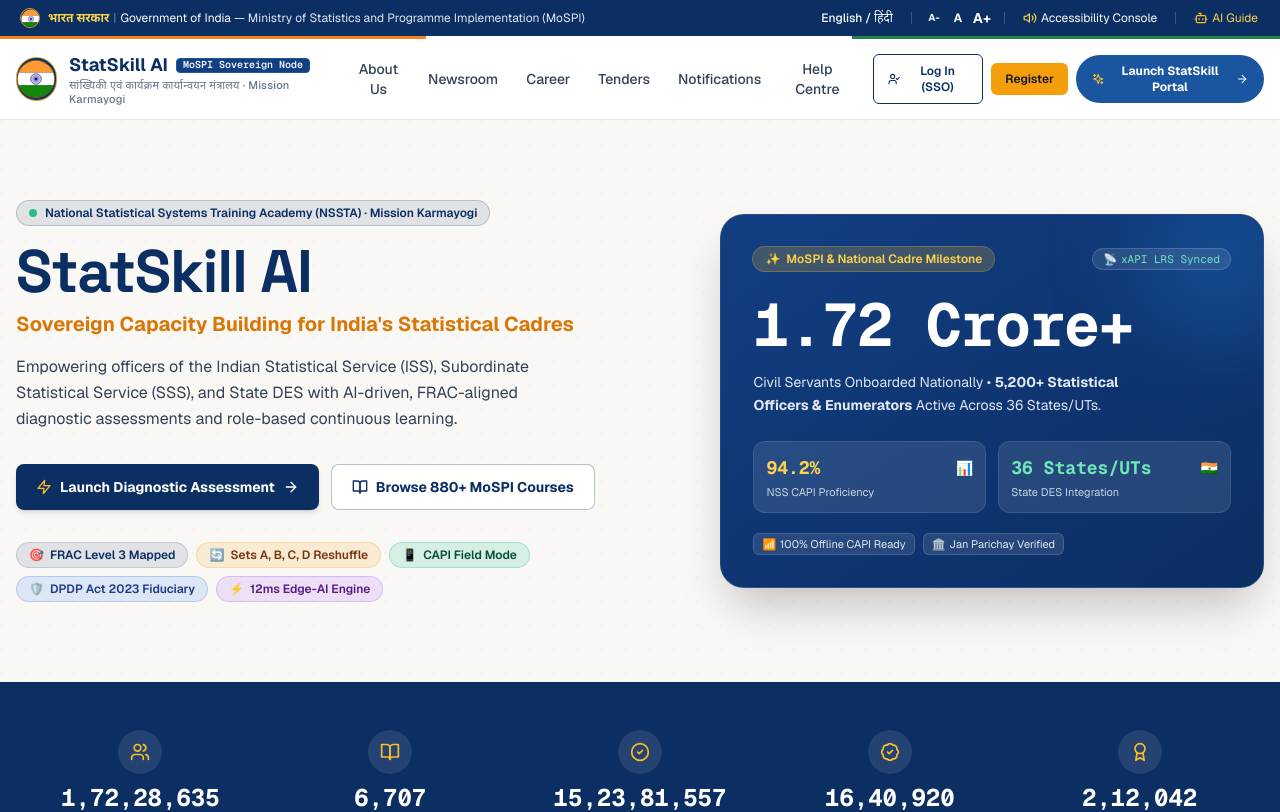
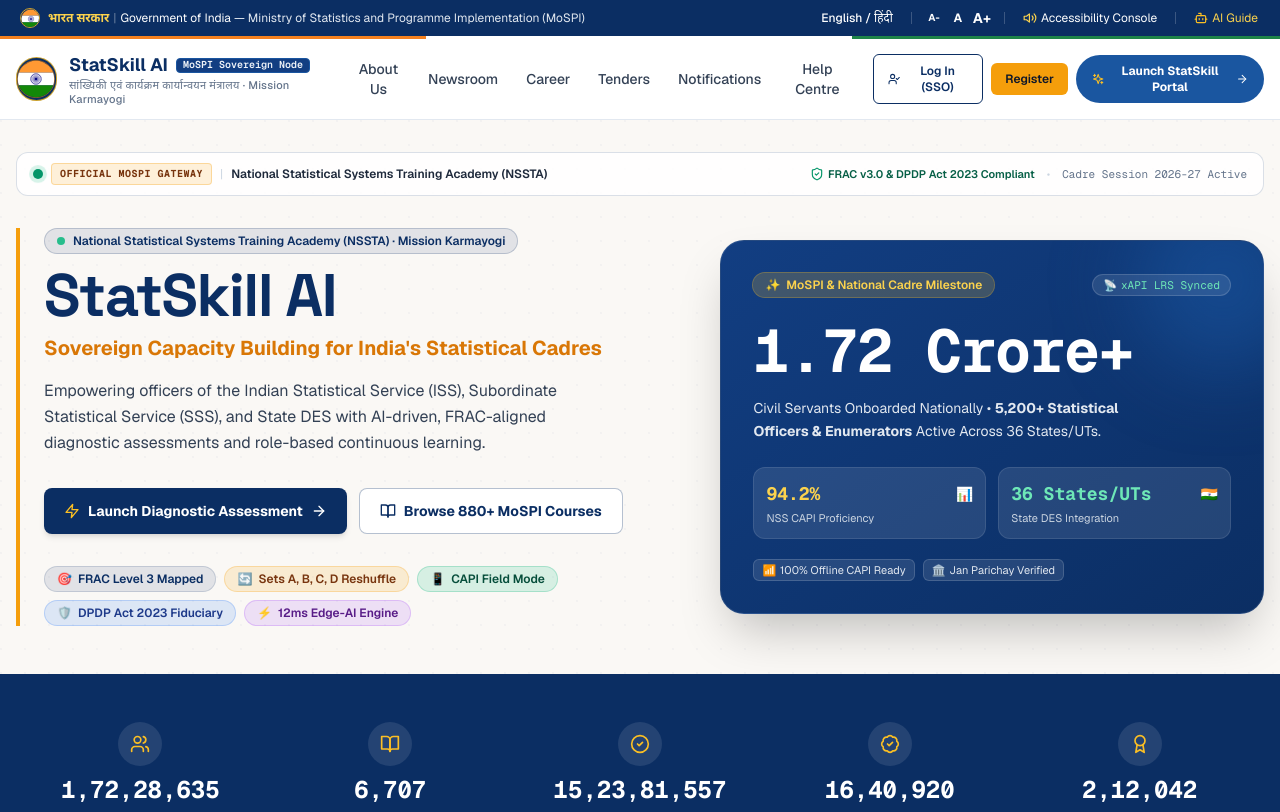
Before and after one commit to DgrnBoi/statskill-ai, a React (Vite) app in the folder frontend/: page / in a window 1280 px wide. Shown: the top 812 px of the page. Built offline with nearby package versions, Linux system fonts and the light colour scheme.

Commit message:
feat(landing-courses): fill hero red space with sovereign ticker and anchor accent, guarantee course catalog visibility with verified fallback

```diff
--- a/frontend/src/components/landing/LandingHero.tsx
+++ b/frontend/src/components/landing/LandingHero.tsx
@@ -19,14 +19,42 @@
           backgroundSize: '24px 24px',
         }}
       />
-      <div className="relative mx-auto grid max-w-7xl items-center gap-10 px-4 py-14 md:py-20 lg:grid-cols-[1.1fr_0.9fr]">
+      <div className="relative mx-auto max-w-7xl px-4 pt-6 pb-10 md:pt-8 md:pb-12">
+        {/* Top Sovereign Announcement & Cadre Dispatch Strip */}
+        <div className="mb-8 flex flex-wrap items-center justify-between gap-2.5 rounded-xl border border-[#0B2E63]/15 bg-white/85 px-4 py-2.5 text-xs backdrop-blur-xs shadow-2xs">
+          <div className="flex flex-wrap items-center gap-2 font-medium text-[#0B2E63]">
+            <span className="relative flex h-2.5 w-2.5">
+              <span className="absolute inline-flex h-full w-full animate-ping rounded-full bg-emerald-500 opacity-75"></span>
+              <span className="relative inline-flex h-2.5 w-2.5 rounded-full bg-emerald-600"></span>
+            </span>
+            <span className="rounded border border-amber-500/30 bg-amber-500/15 px-2 py-0.5 font-mono text-[10px] font-extrabold uppercase tracking-wider text-amber-900">
+              Official MoSPI Gateway
+            </span>
+            <span className="font-light text-slate-300">|</span>
+            <span className="font-semibold text-slate-800">
+              National Statistical Systems Training Academy (NSSTA)
+            </span>
+          </div>
+          <div className="flex items-center gap-3 text-[11px] text-slate-600">
+            <span className="inline-flex items-center gap-1 font-semibold text-emerald-800">
+              <ShieldCheck className="h-3.5 w-3.5 text-emerald-600" />
+              FRAC v3.0 &amp; DPDP Act 2023 Compliant
+            </span>
+            <span className="hidden text-slate-300 md:inline">•</span>
+            <span className="hidden font-mono text-slate-500 md:inline">
+              Cadre Session 2026-27 Active
+            </span>
+          </div>
+        </div>
+
+        <div className="grid items-center gap-10 lg:grid-cols-[1.1fr_0.9fr]">
           {/* Left column */}
-        <div>
+          <div className="border-l-4 border-amber-500 pl-4 md:pl-6">
             <span className="inline-flex items-center gap-2 rounded-full border border-[#0B2E63]/20 bg-[#0B2E63]/10 px-3 py-1 text-xs font-semibold text-[#0B2E63]">
               <span className="h-2 w-2 rounded-full bg-emerald-500 animate-pulse" />
               National Statistical Systems Training Academy (NSSTA) · Mission Karmayogi
             </span>
-          <h1 className="mt-4 text-4xl font-extrabold leading-tight text-[#0B2E63] md:text-5xl lg:text-6xl">
+            <h1 className="mt-3 text-4xl font-extrabold leading-tight text-[#0B2E63] md:text-5xl lg:text-6xl tracking-tight">
               StatSkill AI
             </h1>
             <p className="mt-2 text-xl font-bold text-amber-600">
@@ -132,6 +160,7 @@
           </div>
         </div>
       </div>
+    </div>
   </section>
 );
 }
--- a/frontend/src/pages/Dashboard.tsx
+++ b/frontend/src/pages/Dashboard.tsx
@@ -148,6 +148,102 @@
   return copy;
 }
 
+/**
+ * Authentic MoSPI & iGOT Karmayogi Fallback Catalog for Offline & Instant Zero-Latency Discovery
+ */
+export const FALLBACK_COURSES: CourseItem[] = [
+  {
+    id: 'c1',
+    title: 'Sampling Techniques in Official Statistics',
+    domain: 'Statistical Competencies',
+    provider: 'National Statistical Systems Training Academy (NSSTA)',
+    durationHours: 4,
+    duration: '4 Hours',
+    level: 3,
+    description: 'Master multistage stratified sampling, primary sampling units, and survey weighting for NSS surveys.',
+  },
+  {
+    id: 'c2',
+    title: 'Python for Microdata Processing',
+    domain: 'Technical Competencies',
+    provider: 'Data Informatics and Innovation Division (DIID)',
+    durationHours: 6,
+    duration: '6 Hours',
+    level: 4,
+    description: 'Advanced Python pipelines for large-scale microdata cleaning, anonymisation, and tabulation.',
+  },
+  {
+    id: 'c3',
+    title: 'DPDPA 2023 Compliance for Statistical Officers',
+    domain: 'Digital Governance',
+    provider: 'Ministry of Electronics and Information Technology (MeitY)',
+    durationHours: 2,
+    duration: '2 Hours',
+    level: 2,
+    description: 'Statutory compliance with Digital Personal Data Protection Act 2023 for government data fiduciaries.',
+  },
+  {
+    id: 'c4',
+    title: 'National Accounts: Supply-Use Tables (SUT) & GDP Deflators',
+    domain: 'Statistical Competencies',
+    provider: 'National Accounts Division (NAD-CSO)',
+    durationHours: 6,
+    duration: '6h 20m',
+    level: 4,
+    description: 'Compilation of macroeconomic aggregates, gross value added (GVA), and double deflation methodology.',
+  },
+  {
+    id: 'c5',
+    title: 'CAPI Digital Field Data Collection & Paradata Validation',
+    domain: 'Technical Competencies',
+    provider: 'Field Operations Division (FOD-NSSO)',
+    durationHours: 4,
+    duration: '3h 45m',
+    level: 2,
+    description: 'Computer Assisted Personal Interviewing workflow, real-time sync, and field paradata validation.',
+  },
+  {
+    id: 'c6',
+    title: 'Consumer Price Index (CPI) Geometric Mean & Web Scraping',
+    domain: 'Statistical Competencies',
+    provider: 'Social Statistics Division (SSD-MoSPI)',
+    durationHours: 3,
+    duration: '3h 10m',
+    level: 3,
+    description: 'Laspeyres price aggregation, geometric mean price relatives, and high-frequency digital price collection.',
+  },
+  {
+    id: 'c7',
+    title: 'Handling of Unit Level Data of NSS and its Analysis using R',
+    domain: 'Technical Competencies',
+    provider: 'National Statistical Systems Training Academy (NSSTA)',
+    durationHours: 8,
+    duration: '8h 30m',
+    level: 4,
+    description: 'Working with raw NSS unit-level files, multiplier weights, survey designs, and variance estimation in R.',
+  },
+  {
+    id: 'c8',
+    title: 'Civil Services Values & Ethics in Official Statistics',
+    domain: 'Behavioural and Managerial Competencies',
+    provider: 'Capacity Building Commission (CBC)',
+    durationHours: 2,
+    duration: '2h 00m',
+    level: 2,
+    description: 'Ethical stewardship, impartiality in official statistical releases, and public trust in national data.',
+  },
+  {
+    id: 'c9',
+    title: 'Digital Data Governance & Microdata Anonymisation Protocols',
+    domain: 'Digital Governance',
+    provider: 'Data Informatics & Innovation Division (DIID-MoSPI)',
+    durationHours: 5,
+    duration: '5h 00m',
+    level: 4,
+    description: 'k-anonymity, l-diversity, microdata masking, and secure dissemination protocols under DPDP Act 2023.',
+  },
+];
+
 interface DashboardProps {
   onOpenLogin?: () => void;
   activeTab?: PortalTab;
@@ -281,7 +377,7 @@
       return false;
     }
   });
-  const [courses, setCourses] = useState<CourseItem[]>([]);
+  const [courses, setCourses] = useState<CourseItem[]>(FALLBACK_COURSES);
   const [searchQuery, setSearchQuery] = useState('');
   const [selectedDomain, setSelectedDomain] = useState('All');
   const [assessmentsTaken, setAssessmentsTaken] = useState(0);
@@ -449,6 +545,25 @@
     assessDeviceCapability().then(setDeviceMode);
   }, []);
 
+  // Resilient local filtering for offline mode or initial catalog discovery
+  const filterLocalCourses = useCallback((query: string, domain: string) => {
+    let filtered = [...FALLBACK_COURSES];
+    if (domain && domain !== 'All') {
+      filtered = filtered.filter((c) => c.domain === domain);
+    }
+    if (query.trim()) {
+      const q = query.toLowerCase().trim();
+      filtered = filtered.filter(
+        (c) =>
+          c.title.toLowerCase().includes(q) ||
+          (c.description && c.description.toLowerCase().includes(q)) ||
+          (c.domain && c.domain.toLowerCase().includes(q)) ||
+          (c.provider && c.provider.toLowerCase().includes(q))
+      );
+    }
+    return filtered.slice(0, 9);
+  }, []);
+
   // Fetch real government courses catalog with AbortController for network resilience
   useEffect(() => {
     const controller = new AbortController();
@@ -466,18 +581,19 @@
         if (data.success && Array.isArray(data.courses)) {
           setCourses(data.courses.slice(0, 9)); // Show top 9 results
         } else {
-          setCourses([]);
+          setCourses(filterLocalCourses(debouncedSearchQuery, selectedDomain));
         }
       })
       .catch((err) => {
         if (err.name !== 'AbortError') {
           console.error('Course fetch error:', err);
-          setCourseError('Unable to refresh courses. Displaying verified local catalog.');
+          setCourseError('Displaying verified local official catalog (Autonomous Cadre Mode).');
+          setCourses(filterLocalCourses(debouncedSearchQuery, selectedDomain));
         }
       });
 
     return () => controller.abort();
-  }, [debouncedSearchQuery, selectedDomain]);
+  }, [debouncedSearchQuery, selectedDomain, filterLocalCourses]);
 
   const selectCourseForQuiz = useCallback((courseTitle: string) => {
     setSelectedCourseContext(courseTitle);
```
Lines whose indentation alone changed are shown as unchanged.
